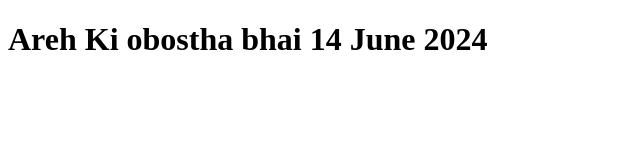
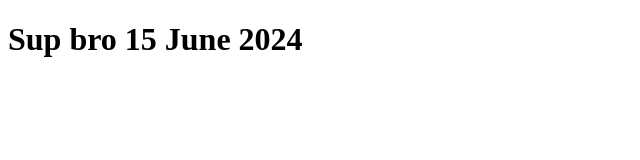
Before and after one commit to ridwan4496/learning-git, a plain HTML site: page index.html in a window 1280 px wide. Shown: the whole page, without its empty margins (0-640 px from the left). Drawn offline with Linux system fonts and the light colour scheme.

Commit message:
15 June commit

```diff
--- a/index.html
+++ b/index.html
@@ -8,7 +8,7 @@
 </head>
 
 <body>
-   <h1>Areh Ki obostha bhai 14 June 2024</h1>
+   <h1>Sup bro 15 June 2024</h1>
 </body>
 
 </html>
```
